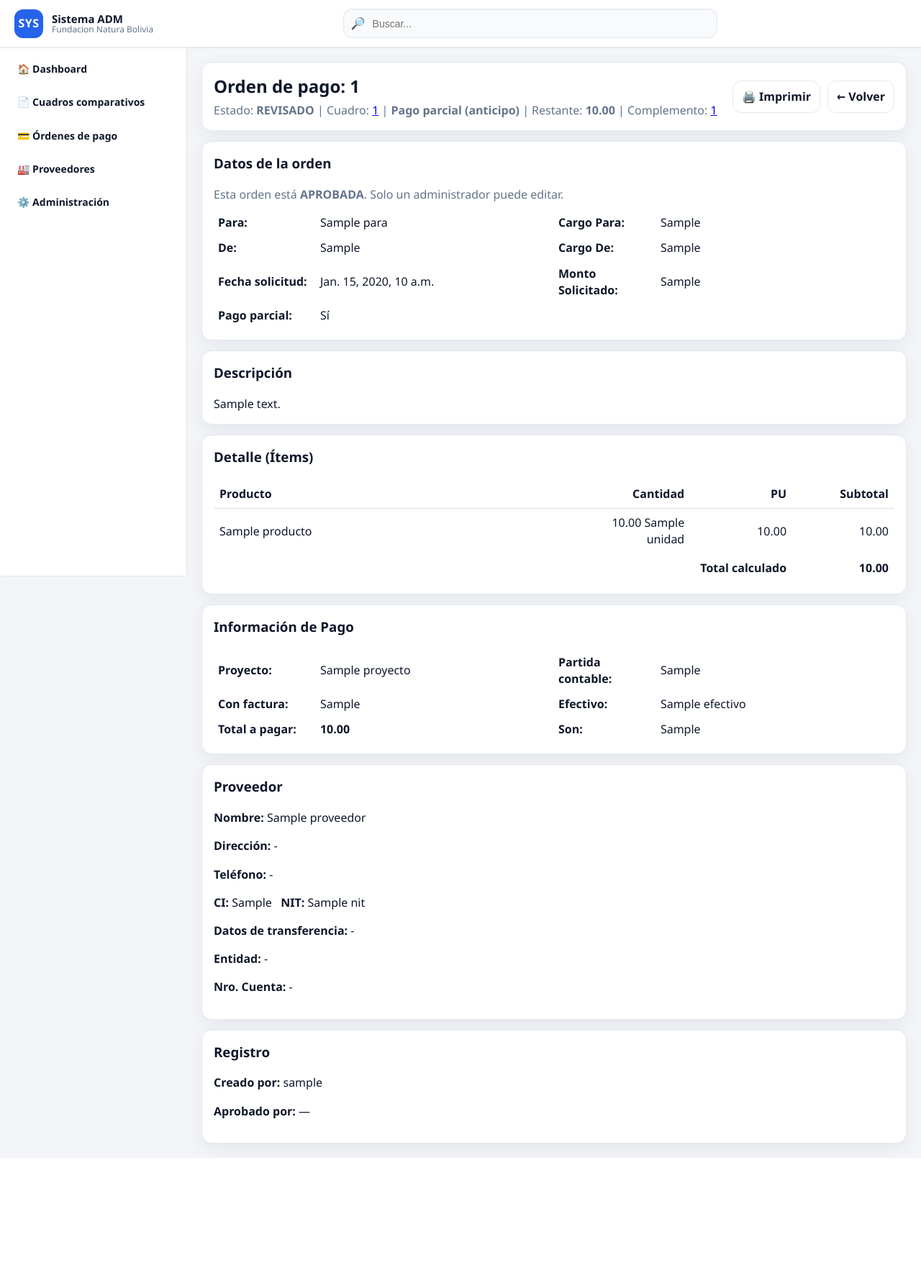
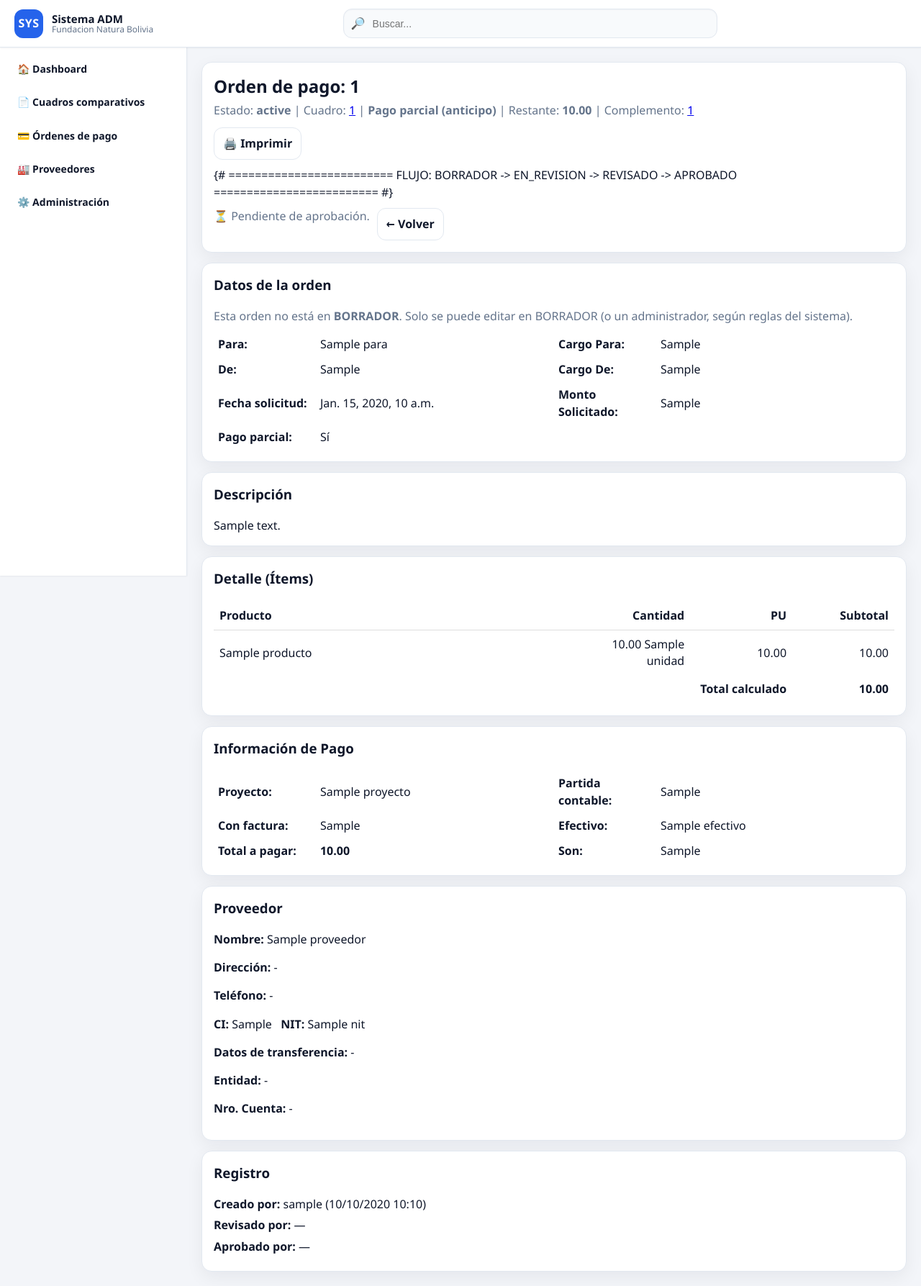
Before and after one commit to hectorisrael87/fundacion_sys, a Django app: template src/templates/payments/op_detail.html in a window 1280 px wide. Shown: the whole page at 72% size. Before the commit the page ends 1609 px from the top, so only its background shows below. Run offline with Django 5.2, Linux system fonts and the light colour scheme; the template is opened without the code that fills it: most values are stand-ins (such as "Sample title", 1, 10 or a date in 2020).

Commit message:
op_detail

```diff
--- a/src/templates/payments/op_detail.html
+++ b/src/templates/payments/op_detail.html
@@ -6,7 +6,7 @@
     <div>
       <h2 style="margin:0;">Orden de pago: {{ op.number }}</h2>
       <div class="muted" style="margin-top:4px;">
-        Estado: <b>{{ op.estado }}</b> |
+        Estado: <b>{{ op.get_estado_display }}</b> |
         Cuadro: <a href="{% url 'cc_detail' op.cuadro.id %}">{{ op.cuadro.number }}</a>
 
         {% if op.es_parcial %}
@@ -26,13 +26,31 @@
     <div style="display:flex; gap:10px; flex-wrap:wrap;">
       <a class="btn" href="{% url 'op_print' op.pk %}" target="_blank">🖨️ Imprimir</a>
 
+      {# =========================
+         FLUJO: BORRADOR -> EN_REVISION -> REVISADO -> APROBADO
+         ========================= #}
+
       {% if op.estado == "BORRADOR" %}
-        <a class="btn" href="{% url 'op_send_review' op.pk %}">📤 Enviar a revisión</a>
-      {% endif %}
-
-      {% if is_reviewer and op.estado == "EN_REVISION" %}
-        <a class="btn" href="{% url 'op_approve' op.pk %}">✅ Aprobar</a>
-        <a class="btn" href="{% url 'op_back_to_draft' op.pk %}">↩️ Devolver</a>
+        {% if puede_editar %}
+          <a class="btn" href="{% url 'op_send_review' op.pk %}">📤 Enviar a revisión</a>
+        {% else %}
+          <span class="muted">Solo el creador puede enviar a revisión.</span>
+        {% endif %}
+      {% elif op.estado == "EN_REVISION" %}
+        {% if is_reviewer %}
+          <a class="btn" href="{% url 'op_mark_reviewed' op.pk %}">✅ Marcar como revisado</a>
+          <a class="btn" href="{% url 'op_back_to_draft' op.pk %}">↩️ Devolver a borrador</a>
+        {% else %}
+          <span class="muted">⏳ Pendiente de revisión.</span>
+        {% endif %}
+      {% elif op.estado == "REVISADO" %}
+        {% if is_approver %}
+          <a class="btn" href="{% url 'op_approve' op.pk %}">✅ Aprobar</a>
+        {% else %}
+          <span class="muted">⏳ Pendiente de aprobación.</span>
+        {% endif %}
+      {% elif op.estado == "APROBADO" %}
+        <span class="muted">✅ Esta OP ya está aprobada.</span>
       {% endif %}
 
       {% if puede_crear_complemento %}
@@ -52,7 +70,7 @@
 
     {% if not puede_editar %}
       <div class="muted" style="margin-bottom:10px;">
-        Esta orden está <b>APROBADA</b>. Solo un administrador puede editar.
+        Esta orden no está en <b>BORRADOR</b>. Solo se puede editar en BORRADOR (o un administrador, según reglas del sistema).
       </div>
     {% endif %}
 
@@ -190,8 +208,24 @@
 
 <div class="card" style="margin-top:14px;">
   <h3 style="margin-top:0;">Registro</h3>
-  <p><b>Creado por:</b> {{ op.creado_por.get_full_name|default:op.creado_por.username }}</p>
-  <p><b>Aprobado por:</b>
+
+  <p style="margin:6px 0;">
+    <b>Creado por:</b> {{ op.creado_por.get_full_name|default:op.creado_por.username }}
+    {% if op.creado_en %} ({{ op.creado_en|date:"d/m/Y H:i" }}){% endif %}
+  </p>
+
+  <p style="margin:6px 0;">
+    <b>Revisado por:</b>
+    {% if op.revisado_por %}
+      {{ op.revisado_por.get_full_name|default:op.revisado_por.username }}
+      {% if op.revisado_en %} ({{ op.revisado_en|date:"d/m/Y H:i" }}){% endif %}
+    {% else %}
+      —
+    {% endif %}
+  </p>
+
+  <p style="margin:6px 0;">
+    <b>Aprobado por:</b>
     {% if op.aprobado_por %}
       {{ op.aprobado_por.get_full_name|default:op.aprobado_por.username }}
       {% if op.aprobado_en %} ({{ op.aprobado_en|date:"d/m/Y H:i" }}){% endif %}
```
